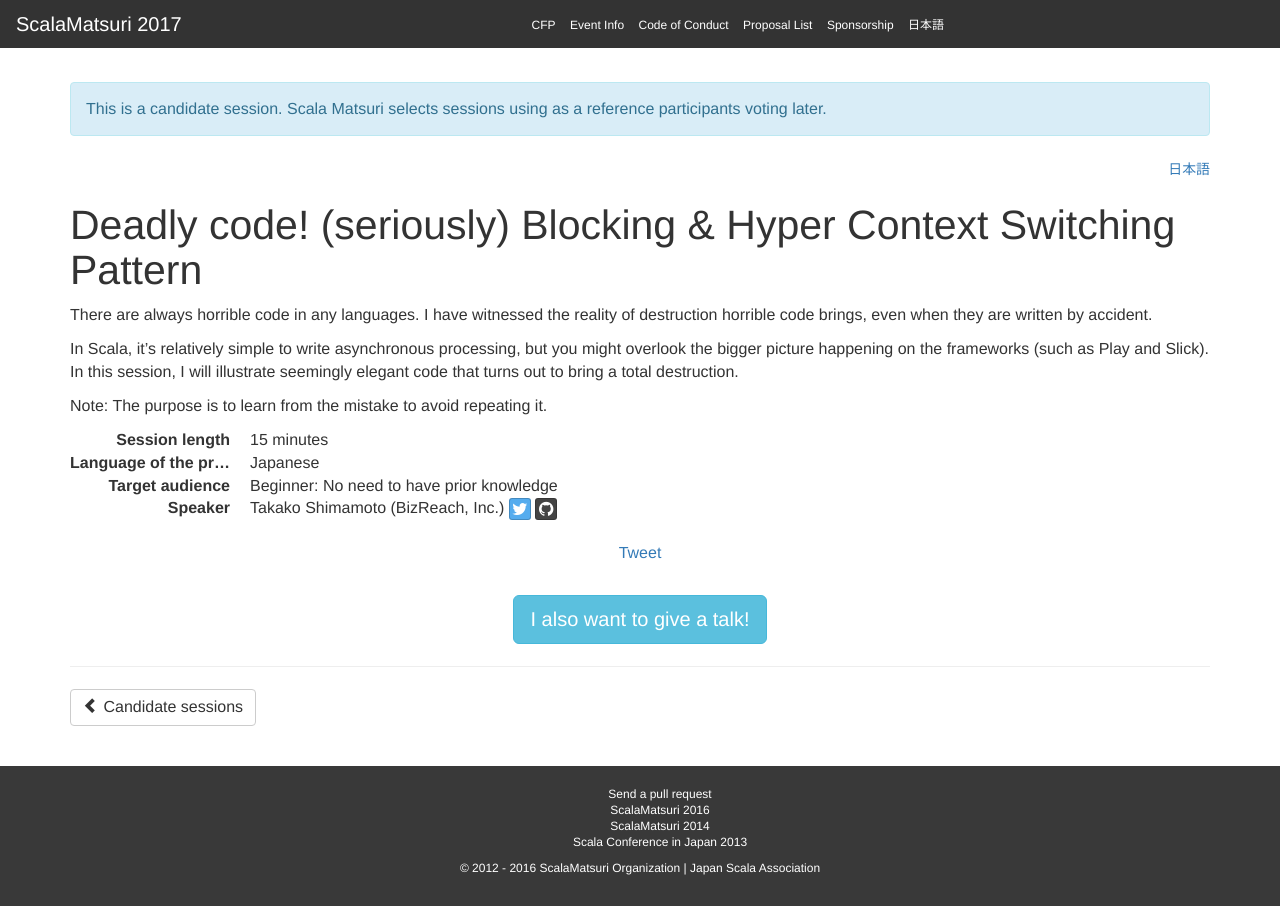
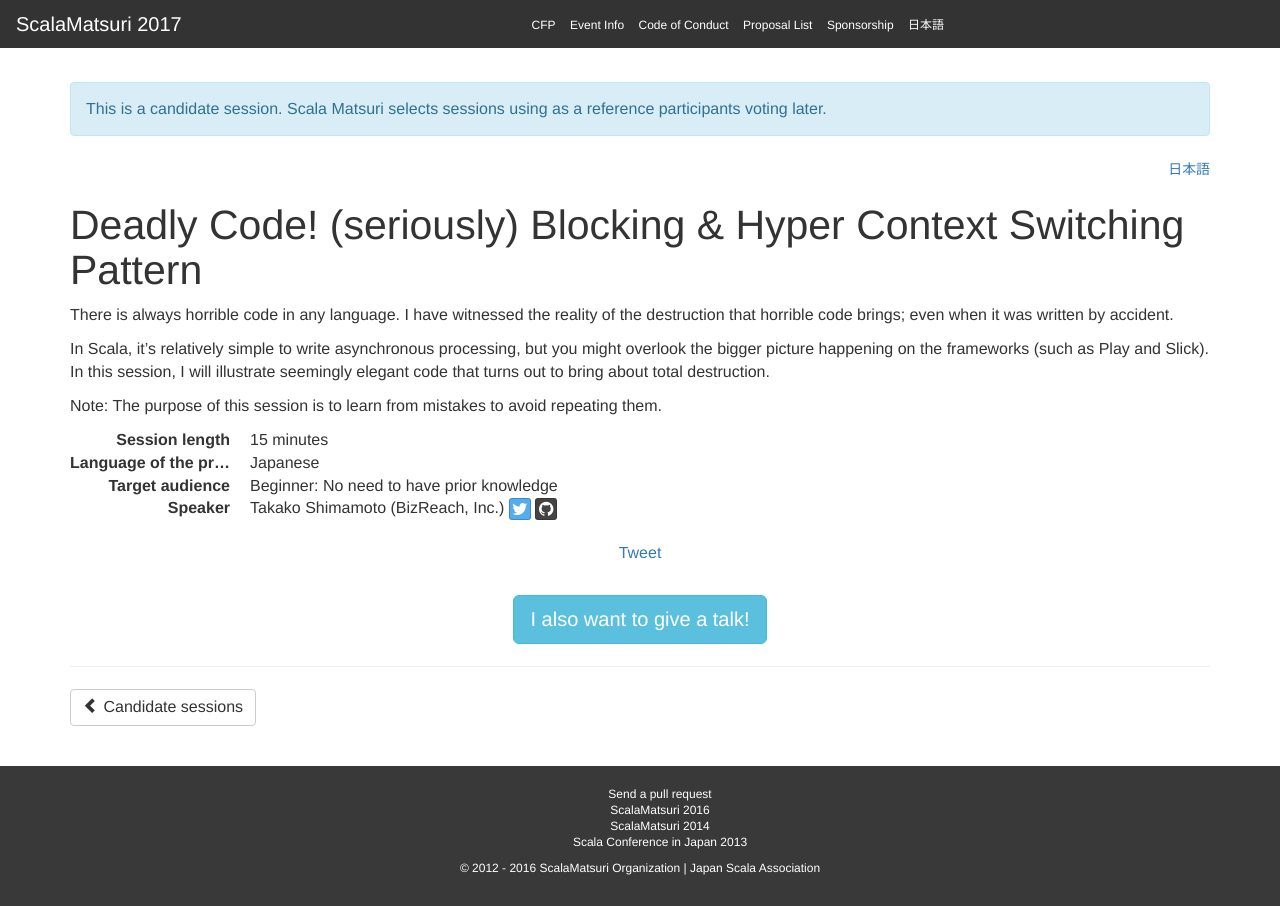
Before and after one commit to scalajp/2017.scalamatsuri.org, a Jekyll site: the page built from _candidates_en/TakakoShimamoto_1.md, in a window 1280 px wide. Built offline with Jekyll 4.4.1, drawn with Linux system fonts in a browser that asks for light colours; nearby versions of some CDN libraries; comment, search, counter and statistics services are not loaded.

Commit message:
Update TakakoShimamoto_1.md

```diff
--- a/_candidates_en/TakakoShimamoto_1.md
+++ b/_candidates_en/TakakoShimamoto_1.md
@@ -1,6 +1,6 @@
 ---
 name: "Takako Shimamoto"
-title: "Deadly code! (seriously) Blocking & Hyper Context Switching Pattern"
+title: "Deadly Code! (seriously) Blocking & Hyper Context Switching Pattern"
 length: 15
 audience: Beginner
 language: Japanese
@@ -11,10 +11,10 @@
   - Best Practices
   - Intro to Scala
 ---
-There are always horrible code in any languages.
-I have witnessed the reality of destruction horrible code brings, even when they are written by accident.
+There is always horrible code in any language.
+I have witnessed the reality of the destruction that horrible code brings; even when it was written by accident.
 
 In Scala, it's relatively simple to write asynchronous processing, but you might overlook the bigger picture happening on the frameworks (such as Play and Slick).
-In this session, I will illustrate seemingly elegant code that turns out to bring a total destruction.
+In this session, I will illustrate seemingly elegant code that turns out to bring about total destruction.
 
-Note: The purpose is to learn from the mistake to avoid repeating it.
+Note: The purpose of this session is to learn from mistakes to avoid repeating them.
```
